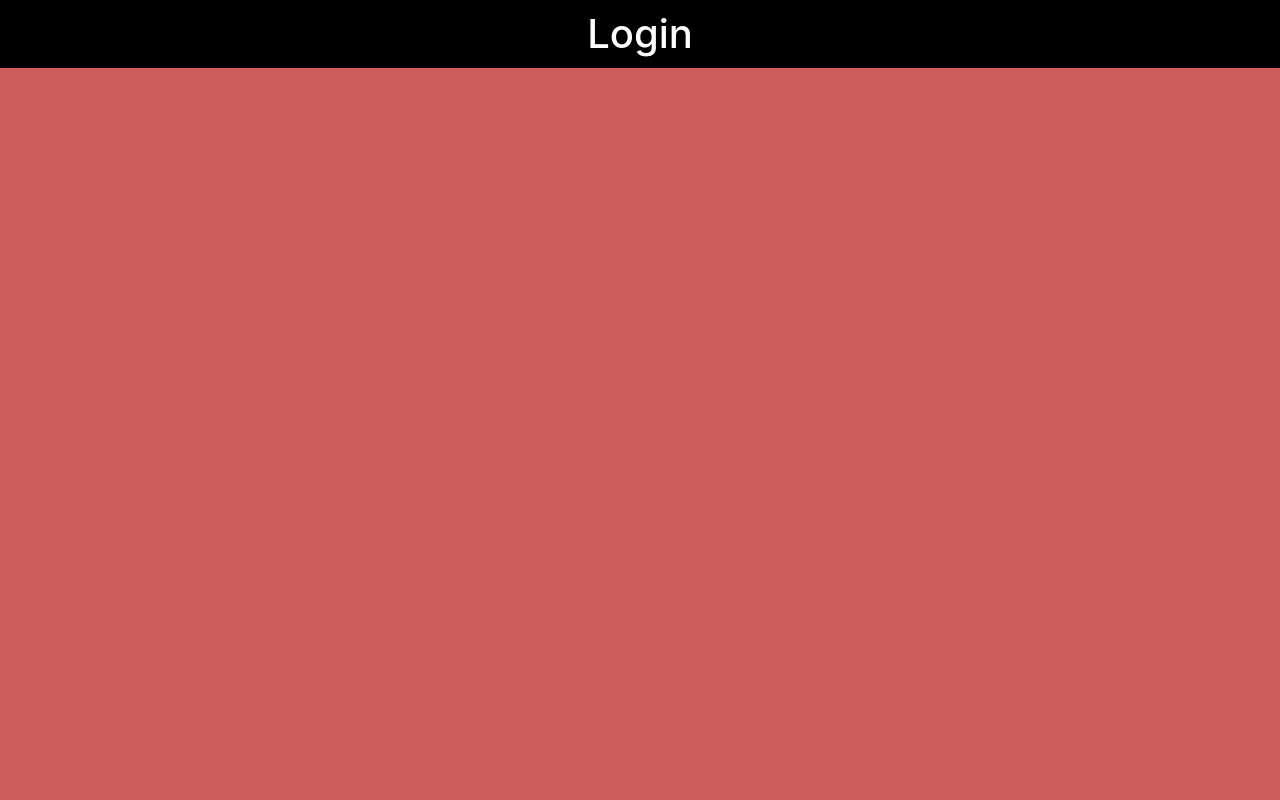
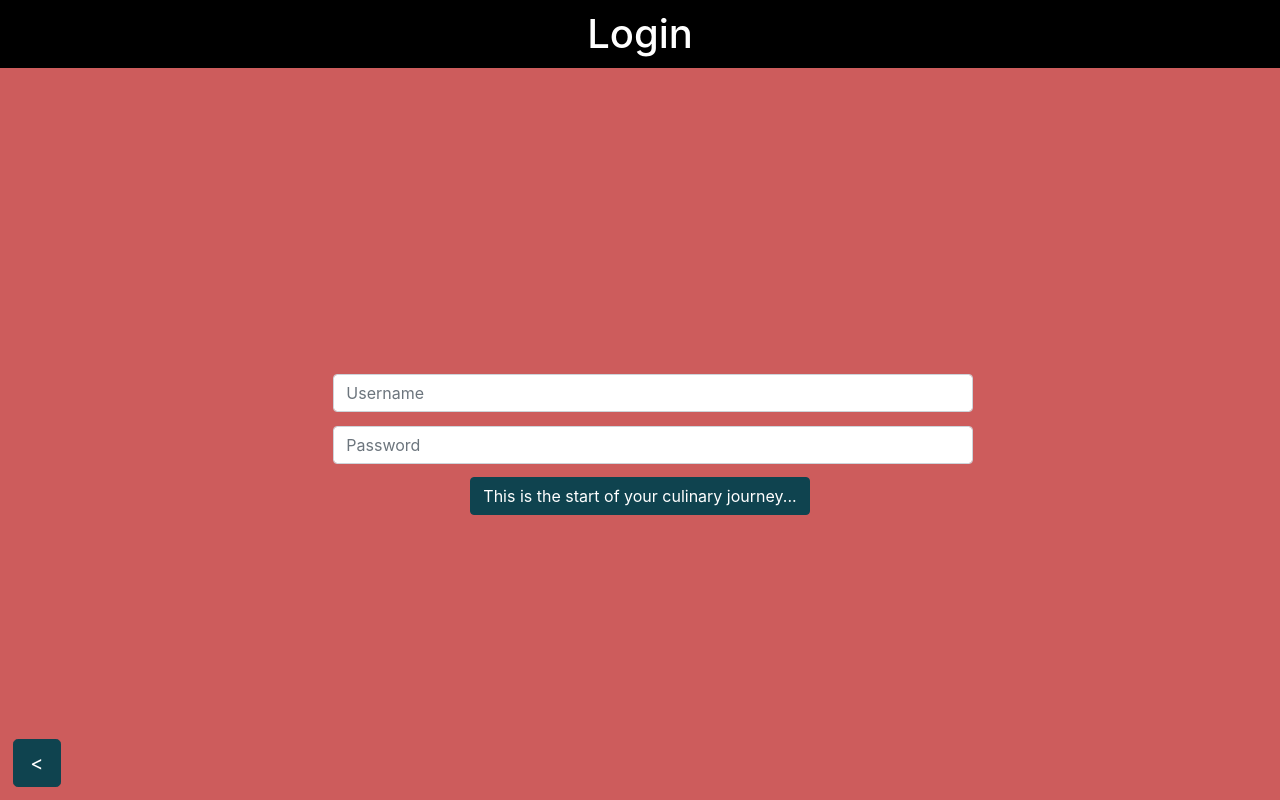
Before and after one commit to alexh65/potluck_party, a Nuxt app in the folder frontend/: page /login in a window 1280 px wide. Built offline with nearby package versions, Linux system fonts and the light colour scheme.

Commit message:
More formatting

```diff
--- a/frontend/layouts/no-nav.vue
+++ b/frontend/layouts/no-nav.vue
@@ -4,7 +4,7 @@
   </div>
 </template>
 
-<style scoped>
+<style>
 #page {
   height:100vh;
 }
@@ -16,4 +16,26 @@
   display: flex;
   flex-direction: column;
 }
+
+.btn-blue {
+  background-color: #0F434F;
+  color: white;
+  border-color: #0F434F;
+}
+.btn-blue:hover {
+  background-color: #092b33;
+  color: white;
+  border-color: #092b33;
+}
+.back {
+  width: fit-content;
+  margin: 10pt;
+  position: absolute;
+  bottom: 0;
+}
+
+.back > a:hover{
+  font-size: larger;
+  text-decoration: none;
+}
 </style>
--- a/frontend/pages/index.vue
+++ b/frontend/pages/index.vue
@@ -54,14 +54,5 @@ a {
   width: 40%;
 }
 
-.btn-blue {
-  background-color: #0F434F;
-  color: white;
-  border-color: #0F434F;
-}
-.btn-blue:hover {
-  background-color: #092b33;
-  color: white;
-  border-color: #092b33;
-}
+
 </style>
--- a/frontend/pages/login.vue
+++ b/frontend/pages/login.vue
@@ -1,17 +1,46 @@
 <template>
   <div class='main'>
-    <h1>
-      Login
-    </h1>
+    <h1>Login</h1>
+    <b-form @submit.prevent="onSubmit">
+      <b-form-input
+        id='username'
+        v-model='username'
+        required
+        placeholder='Username'
+      ></b-form-input>
+      <b-form-input
+        id='password'
+        v-model='password'
+        type='password'
+        required
+        placeholder='Password'
+      ></b-form-input>
+      <b-button type="submit" class='btn-blue'>This is the start of your culinary journey...</b-button>
+    </b-form>
+
+    <b-button class="btn-blue back" size="lg">
+      <nuxt-link to='/'> &lt; </nuxt-link>
+    </b-button>
   </div>
 </template>
 
 <script>
 export default {
   layout: 'no-nav',
+  data(){
+    return {
+      username:'',
+      password:''
+    }
+  },
   head() {
     return {
       title: 'PotluckParty | Login'
+    }
+  },
+  methods: {
+    async onSubmit(){
+
     }
   }
 }
@@ -23,4 +52,16 @@ h1{
   color: white;
   padding: 10px;
 }
+form {
+  width: 50%;
+  margin: auto;
+}
+
+input {
+  margin: 10pt;
+}
+
+a {
+  color: white;
+}
 </style>
--- a/frontend/pages/signup.vue
+++ b/frontend/pages/signup.vue
@@ -70,13 +70,12 @@
         ></b-form-input>
         <b-button class='btn-blue' name='toggle' @click.prevent='switchVisibility'>toggle</b-button>
       </div>
-
     </div>
-
-      <b-button><nuxt-link to='/'>Go Back</nuxt-link></b-button>
-      <b-button type="submit" class='btn-blue'>Next</b-button>
-
+    <b-button type="submit" class='btn-blue'>Submit</b-button>
     </b-form>
+    <b-button class="btn-blue back" size="lg">
+      <nuxt-link to='/'>></nuxt-link>
+    </b-button>
   </div>
 </template>
 
@@ -85,6 +84,7 @@ import axios from 'axios'
 
 export default {
   layout: 'no-nav',
+  transition: 'page',
   head() {
     return {
       title: 'PotluckParty | Sign Up'
@@ -103,9 +103,6 @@ export default {
       input_file: null,
       input_file_url: ''
     }
-  },
-  created() {
-    console.log(this.$firebase)
   },
   methods: {
     async onSubmit(e) {
@@ -130,7 +127,7 @@ export default {
         password: this.password
       }).then((res) => {
         if (res.status == 200) {
-          this.$router.push('/')
+          this.$router.push('/login')
         }
       }).catch((error) => {
         console.error('Cannot submit user info')
@@ -209,17 +206,6 @@ a {
   color: white;
 }
 
-.btn-blue {
-  background-color: #0F434F;
-  color: white;
-  border-color: #0F434F;
-}
-.btn-blue:hover {
-  background-color: #092b33;
-  color: white;
-  border-color: #092b33;
-}
-
 .password{
   position: relative;
   display: flex;
@@ -232,4 +218,8 @@ button[name='toggle']{
   right: 0;
   margin-top:0;
 }
+
+.back {
+  right: 0;
+}
 </style>
```
